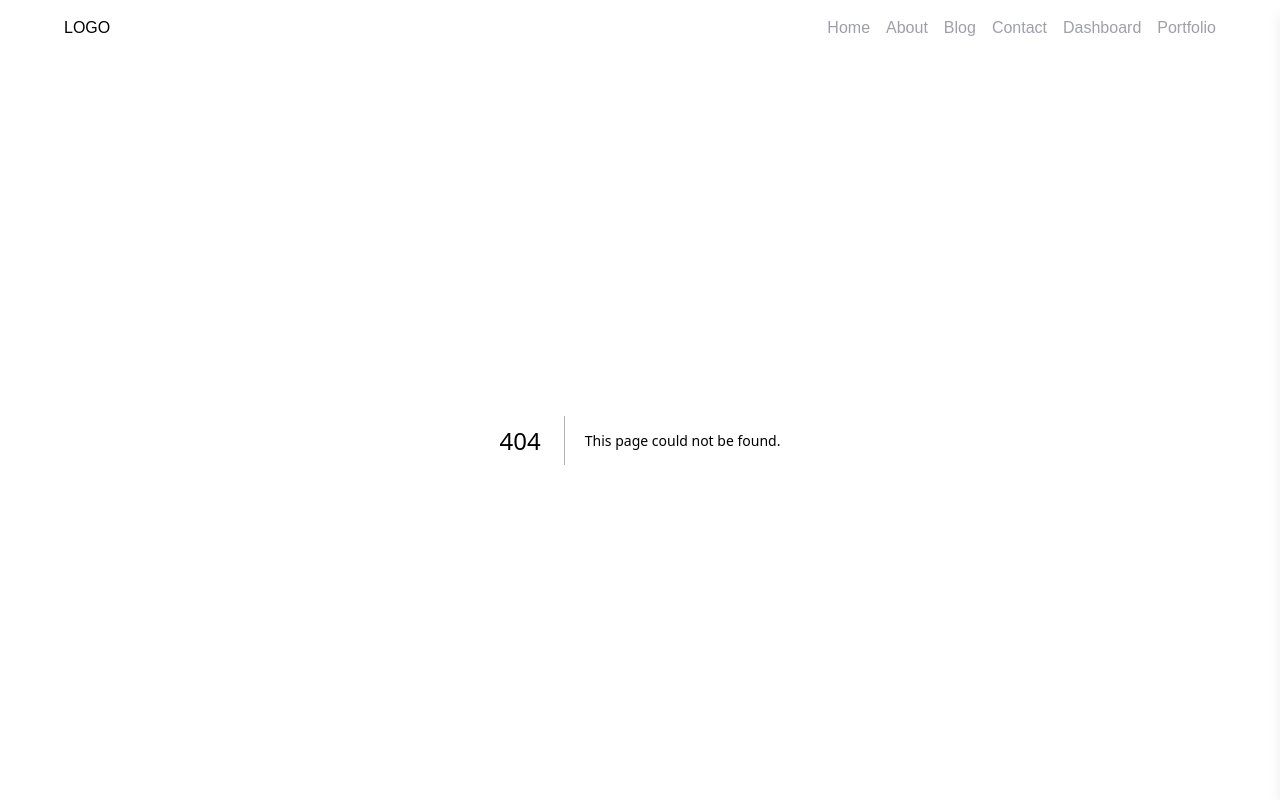
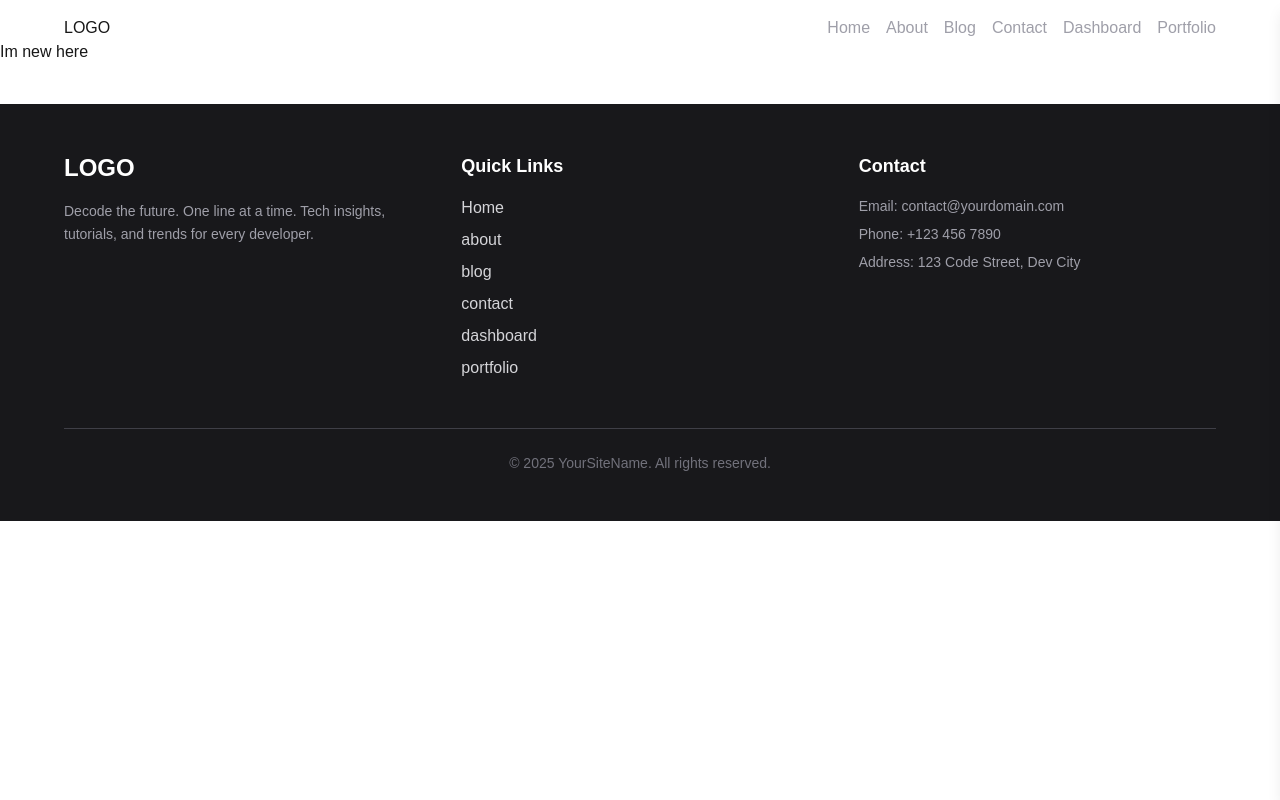
Before and after one commit to Sulamoney222/Blog-Project, a Next.js app: page /post/1 in a window 1280 px wide. Before the commit this address had no page. Shown: the top 800 px of the page. Built offline with nearby package versions, Linux system fonts and the light colour scheme.

Commit message:
new changes

```diff
--- /dev/null
+++ b/src/app/post/[id]/page.jsx
@@ -0,0 +1,11 @@
+import React from 'react'
+
+const PostId = () => {
+  return (
+    <div>
+      Im new here
+    </div>
+  )
+}
+
+export default PostId
--- /dev/null
+++ b/src/app/post/page.jsx
@@ -0,0 +1,11 @@
+import React from 'react'
+
+const Post = () => {
+  return (
+    <div>
+
+    </div>
+  )
+}
+
+export default Post
--- a/src/data.js
+++ b/src/data.js
@@ -12,7 +12,7 @@ export const Links = [
     {
         id:3,
         name:'blog',
-        url: '/blog'
+        url: '/post'
     },
     {
         id:4,
```
Also changed, not shown: src/app/blog/[category]/page.jsx (renamed from src/app/blog/[id]/page.jsx).
